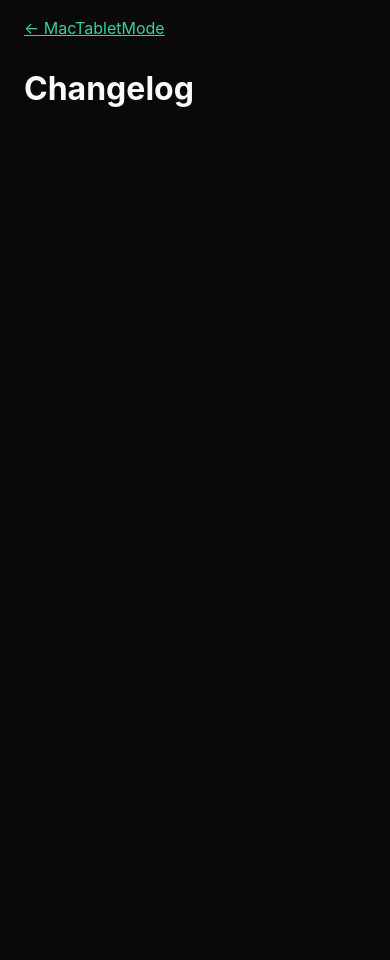
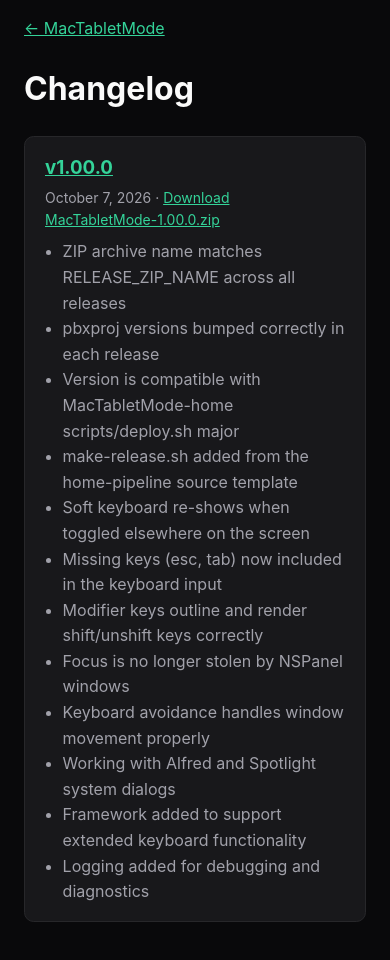
Before and after one commit to steventheworker/MacTabletMode-home, a plain HTML site: page changelog-sparkle/index.html in a window 390 px wide. Before the commit the page ends 844 px from the top, so only its background shows below. Drawn offline with Linux system fonts and the light colour scheme.

Commit message:
publish MacTabletMode v1.00.0}

```diff
--- a/changelog-sparkle/index.html
+++ b/changelog-sparkle/index.html
@@ -12,6 +12,24 @@
     <h1>Changelog</h1>
     <div class="releases">
       <!-- release-list -->
+    <section class="release" data-version="1.00.0">
+      <h3><a href="https://mactabletmode.netlify.app/changelog-sparkle/releases/v1.00.0/">v1.00.0</a></h3>
+      <p class="release-date">October 7, 2026 · <a href="https://github.com/steventheworker/MacTabletMode-home/releases/download/v1.00.0/MacTabletMode-1.00.0.zip">Download MacTabletMode-1.00.0.zip</a></p>
+      <ul>
+        <li>ZIP archive name matches RELEASE_ZIP_NAME across all releases</li>
+        <li>pbxproj versions bumped correctly in each release</li>
+        <li>Version is compatible with MacTabletMode-home scripts/deploy.sh major</li>
+        <li>make-release.sh added from the home-pipeline source template</li>
+        <li>Soft keyboard re-shows when toggled elsewhere on the screen</li>
+        <li>Missing keys (esc, tab) now included in the keyboard input</li>
+        <li>Modifier keys outline and render shift/unshift keys correctly</li>
+        <li>Focus is no longer stolen by NSPanel windows</li>
+        <li>Keyboard avoidance handles window movement properly</li>
+        <li>Working with Alfred and Spotlight system dialogs</li>
+        <li>Framework added to support extended keyboard functionality</li>
+        <li>Logging added for debugging and diagnostics</li>
+      </ul>
+    </section>
     </div>
   </main>
 </body>
```
Also changed, not shown: appcast.xml (+12 -0 lines), changelog-sparkle/releases/v1.00.0/index.html (added, +30 -0 lines), index.html (+19 -1 lines), currentversion.txt, 1 other file.
